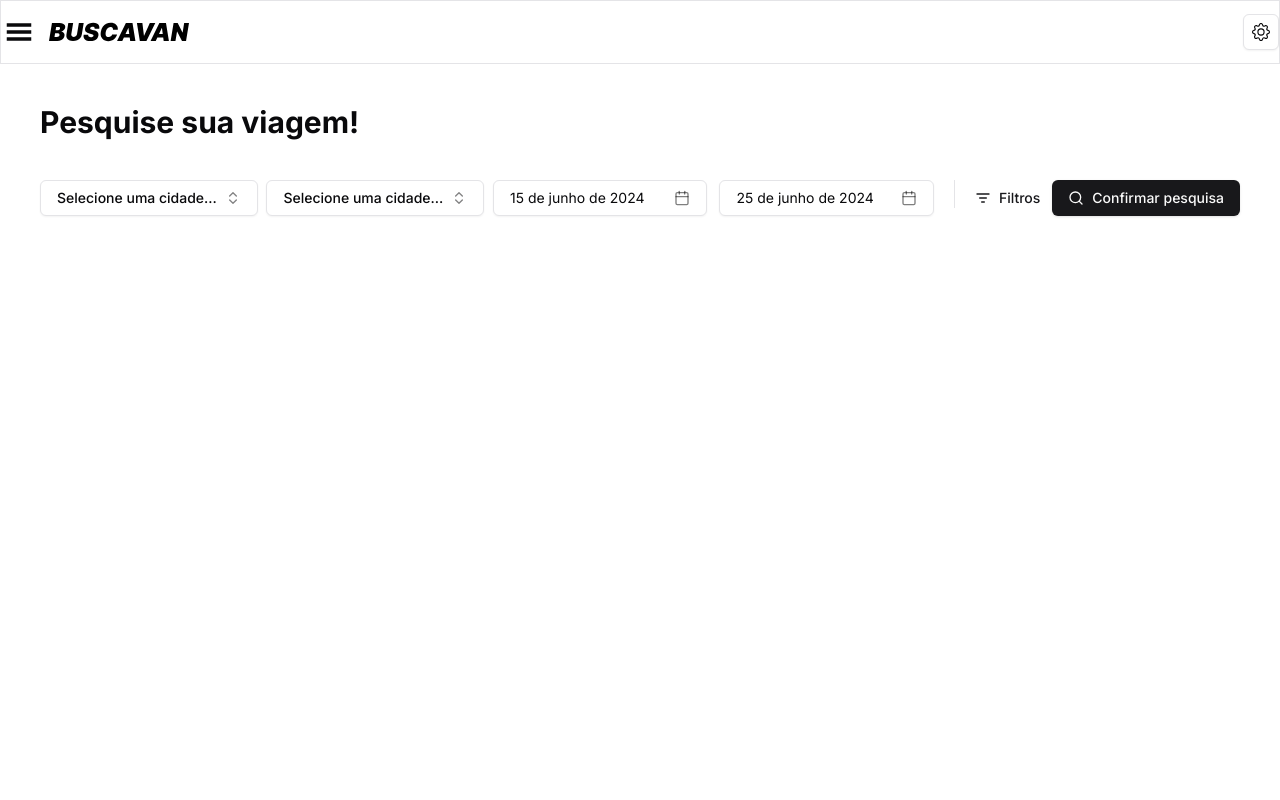
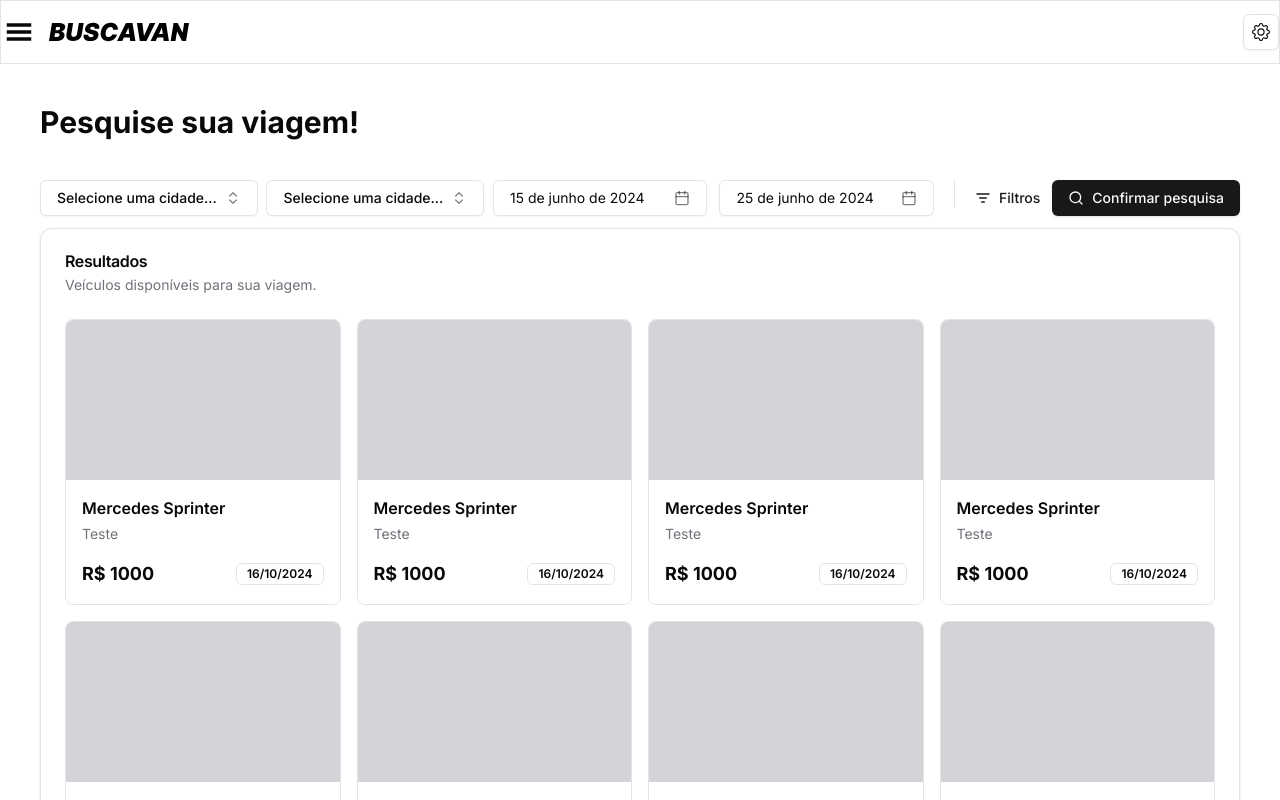
Before and after one commit to Buscavan/buscavan-frontend, a Next.js app: page /app/search in a window 1280 px wide. Shown: the top 800 px of the page. Built offline with nearby package versions, Linux system fonts and the light colour scheme.

Commit message:
feat: add vehicle-card component

```diff
--- /dev/null
+++ b/src/app/app/search/_components/vehicle-card.tsx
@@ -0,0 +1,45 @@
+import { Badge } from '@/components/ui/badge'
+import Image from 'next/image'
+import { HTMLAttributes } from 'react'
+
+interface VehicleCardProps extends HTMLAttributes<HTMLDivElement> {
+  url?: string
+  vehicleName: string
+  description: string
+  price: number
+  date: string
+}
+
+export function VehicleCard({
+  url,
+  vehicleName,
+  description,
+  price,
+  date,
+  ...props
+}: VehicleCardProps) {
+  return (
+    <div className="flex flex-col border rounded-lg overflow-hidden" {...props}>
+      {url ? (
+        <Image
+          src={url}
+          width={1920}
+          height={1080}
+          alt="Imagem da Veículo"
+          className="w-full h-40 object-cover object-center"
+        />
+      ) : (
+        <div className="w-full h-40 bg-zinc-300" />
+      )}
+      <div className="p-4 bg-background">
+        <h5 className="font-semibold">{vehicleName}</h5>
+        <p className="mt-1 text-sm text-muted-foreground">{description}</p>
+        <div className="mt-4 flex justify-between items-center gap-3">
+          <b className="text-lg font-bold">R$ {price}</b>
+
+          <Badge variant="outline">{date}</Badge>
+        </div>
+      </div>
+    </div>
+  )
+}
--- a/src/app/app/search/page.tsx
+++ b/src/app/app/search/page.tsx
@@ -6,6 +6,14 @@ import {
   ApplicationPageHeaderTitle,
 } from '@/components/application/page'
 import { SearchForm } from './_components/search-form'
+import {
+  Card,
+  CardContent,
+  CardDescription,
+  CardHeader,
+  CardTitle,
+} from '@/components/ui/card'
+import { VehicleCard } from './_components/vehicle-card'
 
 export const metadata: Metadata = {
   title: 'Viagens',
@@ -22,6 +30,27 @@ export default function Search() {
 
       <ApplicationPageContent>
         <SearchForm />
+
+        <Card>
+          <CardHeader>
+            <CardTitle>Resultados</CardTitle>
+            <CardDescription>
+              Veículos disponíveis para sua viagem.
+            </CardDescription>
+          </CardHeader>
+
+          <CardContent className="grid grid-cols-4 gap-4">
+            {Array.from({ length: 8 }).map((_, i) => (
+              <VehicleCard
+                key={i}
+                vehicleName="Mercedes Sprinter"
+                description="Teste"
+                price={1000}
+                date="16/10/2024"
+              />
+            ))}
+          </CardContent>
+        </Card>
       </ApplicationPageContent>
     </ApplicationPage>
   )
--- /dev/null
+++ b/src/components/ui/card.tsx
@@ -0,0 +1,76 @@
+import * as React from "react"
+
+import { cn } from "@/lib/utils"
+
+const Card = React.forwardRef<
+  HTMLDivElement,
+  React.HTMLAttributes<HTMLDivElement>
+>(({ className, ...props }, ref) => (
+  <div
+    ref={ref}
+    className={cn(
+      "rounded-xl border bg-card text-card-foreground shadow",
+      className
+    )}
+    {...props}
+  />
+))
+Card.displayName = "Card"
+
+const CardHeader = React.forwardRef<
+  HTMLDivElement,
+  React.HTMLAttributes<HTMLDivElement>
+>(({ className, ...props }, ref) => (
+  <div
+    ref={ref}
+    className={cn("flex flex-col space-y-1.5 p-6", className)}
+    {...props}
+  />
+))
+CardHeader.displayName = "CardHeader"
+
+const CardTitle = React.forwardRef<
+  HTMLParagraphElement,
+  React.HTMLAttributes<HTMLHeadingElement>
+>(({ className, ...props }, ref) => (
+  <h3
+    ref={ref}
+    className={cn("font-semibold leading-none tracking-tight", className)}
+    {...props}
+  />
+))
+CardTitle.displayName = "CardTitle"
+
+const CardDescription = React.forwardRef<
+  HTMLParagraphElement,
+  React.HTMLAttributes<HTMLParagraphElement>
+>(({ className, ...props }, ref) => (
+  <p
+    ref={ref}
+    className={cn("text-sm text-muted-foreground", className)}
+    {...props}
+  />
+))
+CardDescription.displayName = "CardDescription"
+
+const CardContent = React.forwardRef<
+  HTMLDivElement,
+  React.HTMLAttributes<HTMLDivElement>
+>(({ className, ...props }, ref) => (
+  <div ref={ref} className={cn("p-6 pt-0", className)} {...props} />
+))
+CardContent.displayName = "CardContent"
+
+const CardFooter = React.forwardRef<
+  HTMLDivElement,
+  React.HTMLAttributes<HTMLDivElement>
+>(({ className, ...props }, ref) => (
+  <div
+    ref={ref}
+    className={cn("flex items-center p-6 pt-0", className)}
+    {...props}
+  />
+))
+CardFooter.displayName = "CardFooter"
+
+export { Card, CardHeader, CardFooter, CardTitle, CardDescription, CardContent }
```
